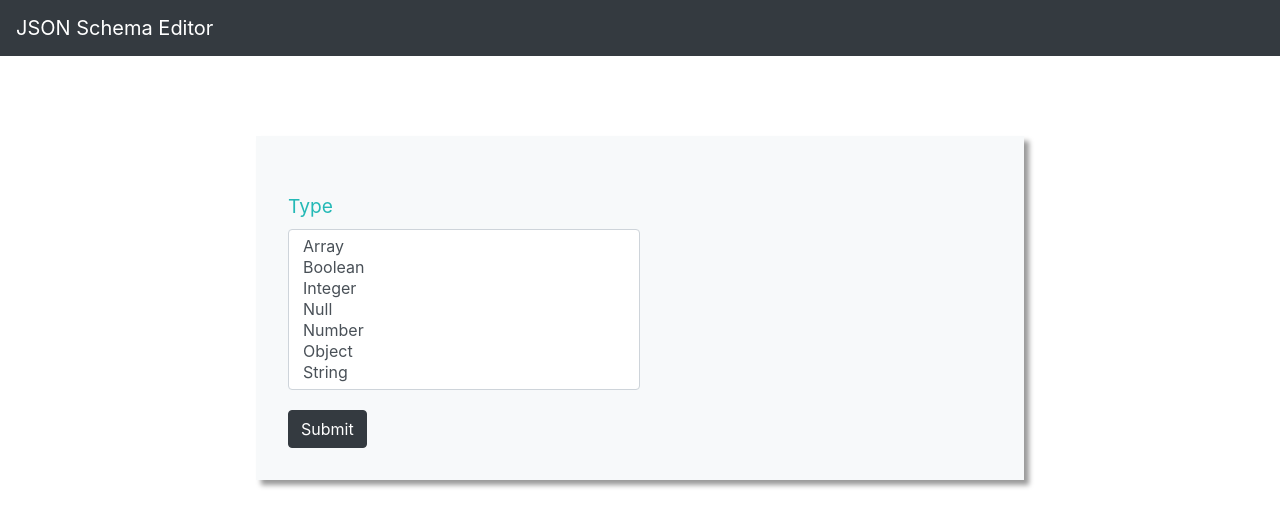
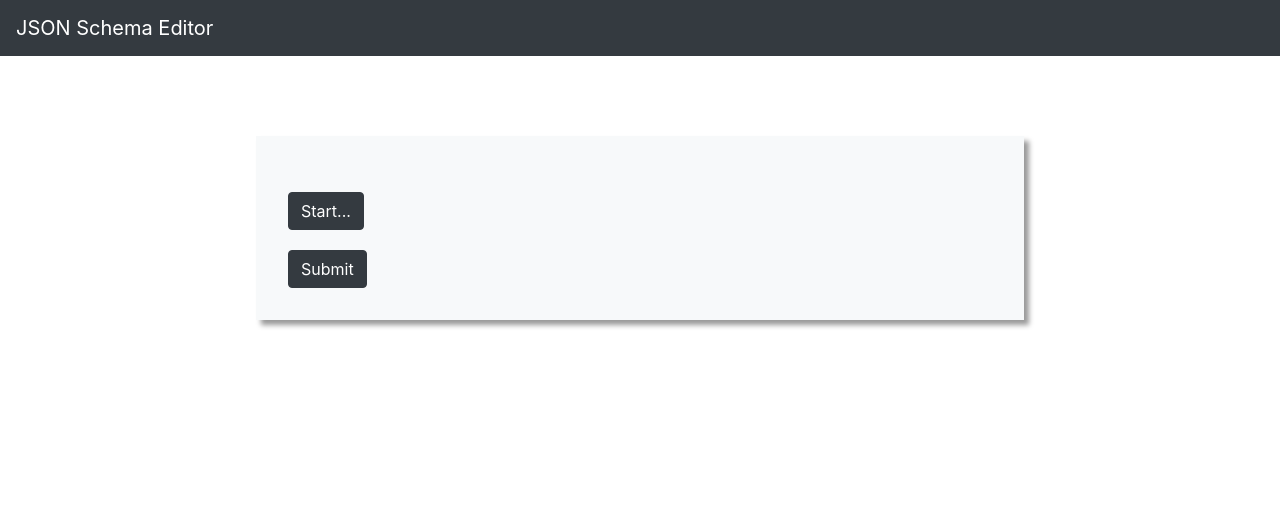
Before and after one commit to jacksmith15/json-schema-editor, a React (Create React App) app: page / in a window 1280 px wide. Shown: the top 526 px of the page. Built offline with nearby package versions, Linux system fonts and the light colour scheme.

Commit message:
Start schema in modal

```diff
--- a/src/App.js
+++ b/src/App.js
@@ -1,12 +1,18 @@
 import React from "react";
 import "./App.css";
 import { Formik, Form, Field, FieldArray, ErrorMessage } from "formik";
-import styled from 'styled-components';
-import {Form as BootstrapForm, Button, Navbar} from "react-bootstrap";
-
+import styled from "styled-components";
+import {
+  Form as BootstrapForm,
+  Button,
+  Modal,
+  Navbar,
+  Tabs,
+  Tab,
+} from "react-bootstrap";
 
 const CONTAINER = styled.div`
-  background: #F7F9FA;
+  background: #f7f9fa;
   height: auto;
   width: 90%;
   margin: 5em auto;
@@ -15,26 +21,25 @@ const CONTAINER = styled.div`
   -moz-box-shadow: 5px 5px 5px 0px rgba(0, 0, 0, 0.4);
   box-shadow: 5px 5px 5px 0px rgba(0, 0, 0, 0.4);
 
-  @media(min-width: 786px) {
+  @media (min-width: 786px) {
     width: 60%;
   }
 
   label {
-    color: #24B9B6;
+    color: #24b9b6;
     font-size: 1.2em;
     font-weight: 400;
   }
 
   h1 {
-    color: #24B9B6;
-    padding-top: .5em;
+    color: #24b9b6;
+    padding-top: 0.5em;
   }
 
   .form-group {
     margin-bottom: 1.25em;
   }
 `;
-
 
 const FORM = styled(Form)`
   width: 90%;
@@ -43,19 +48,20 @@ const FORM = styled(Form)`
   padding-bottom: 2em;
   padding-left: 2em;
 
-  @media(min-width: 786px) {
+  @media (min-width: 786px) {
     width: 50%;
   }
 `;
 
-
 function filterProps(filter, obj) {
   if (Array.isArray(obj)) {
-    obj.forEach((val) => {filterProps(filter, val)});
-    return
+    obj.forEach((val) => {
+      filterProps(filter, val);
+    });
+    return;
   }
   if (!typeof obj === "object") {
-    return
+    return;
   }
   for (const prop in obj) {
     if (!filter(prop, obj[prop])) {
@@ -64,6 +70,21 @@ function filterProps(filter, obj) {
       filterProps(obj[prop]);
     }
   }
+}
+
+function merge(left, right) {
+  return Object.assign({}, left, right);
+}
+
+
+function pathJoin(...args) {
+  const valid_args = args.filter(Boolean);
+  return valid_args.join(".");
+}
+
+
+function pathDepth(path) {
+  return path.split(".").filter(Boolean).length
 }
 
 
@@ -102,20 +123,15 @@ const KEYWORDS = {
   },
 };
 
-
 function keywordField(keyword, name, type) {
   return (
     <BootstrapForm.Group name={keyword} key={keyword}>
-      <BootstrapForm.Label>{name}</BootstrapForm.Label><br />
-      <Field
-        type={type}
-        name={keyword}
-        className="form-control"
-      />
+      <BootstrapForm.Label>{name}</BootstrapForm.Label>
+      <br />
+      <Field type={type} name={keyword} className="form-control" />
     </BootstrapForm.Group>
   );
 }
-
 
 function keywordGroup(prefix, typeName) {
   return (
@@ -131,7 +147,6 @@ function keywordGroup(prefix, typeName) {
   );
 }
 
-
 function keywordGroups(prefix, typeValue) {
   let typeSet = new Set(typeValue);
   if (typeSet.has("integer") && typeSet.has("number")) {
@@ -139,7 +154,6 @@ function keywordGroups(prefix, typeValue) {
   }
   return typeValue.map((typeName) => keywordGroup(prefix, typeName));
 }
-
 
 function getDotPath(object, path, defaultValue) {
   if (!path) {
@@ -152,23 +166,20 @@ function getDotPath(object, path, defaultValue) {
       return defaultValue;
     }
     return returnValue;
-  }
-  catch(err) {
+  } catch (err) {
     return defaultValue;
   }
 }
 
-
 function Properties({ form, remove, push, name }) {
   let values = getDotPath(form.values, name, []);
   const propsPath = name.replace(/_properties/g, "properties");
-  console.log(form);
   const removeProp = (index, propName) => {
     remove(index);
     let propsValue = Object.assign({}, getDotPath(form.values, propsPath, {}));
     delete propsValue[propName];
     form.setFieldValue(propsPath, propsValue);
-  }
+  };
   return (
     <BootstrapForm.Group name="properties">
       <BootstrapForm.Label>Properties</BootstrapForm.Label>
@@ -181,7 +192,11 @@ function Properties({ form, remove, push, name }) {
               values={form.values}
             />
             <BootstrapForm.Group name="remove">
-              <Button type="button" onClick={() => removeProp(index, propName)} variant="danger">
+              <Button
+                type="button"
+                onClick={() => removeProp(index, propName)}
+                variant="danger"
+              >
                 Remove
               </Button>
             </BootstrapForm.Group>
@@ -192,11 +207,10 @@ function Properties({ form, remove, push, name }) {
         initialValues={{ propName: "" }}
         valdate={(values) => {}}
         onSubmit={(values, formik) => {
-          push(values.propName)
+          push(values.propName);
         }}
       >
-        {
-          (subformik) => (
+        {(subformik) => (
           <BootstrapForm className="form-inline">
             <Field
               className="form-control"
@@ -204,55 +218,161 @@ function Properties({ form, remove, push, name }) {
               type="text"
               placeholder="Add a new property"
             />
-              <Button type="button" onClick={() => subformik.submitForm()} variant="dark" className="mx-2">
+            <Button
+              type="button"
+              onClick={() => subformik.submitForm()}
+              variant="dark"
+              className="mx-2"
+            >
               Add Property
             </Button>
           </BootstrapForm>
-          )
-        }
+        )}
       </Formik>
     </BootstrapForm.Group>
   );
-};
+}
 
 
-const HideScrollBarSelect = styled(Field)`
-  overflow-y: auto;
-`
+function TypeSelector(props) {
+  const [show, setShow] = React.useState(false);
+  const [tab, setTab] = React.useState("existing");
+  const [choices, setChoices] = React.useState({
+    existing: null,
+    type: [],
+    compose: null,
+  });
+  const handleClose = () => {
+    if (tab === "compose") {
+      props.setFieldValue(pathJoin(props.name, "type"), []);
+      props.setFieldValue(pathJoin(props.name, choices[tab]), (choices[tab] === "not") ? {} : []);
+    } else if (tab === "existing") {
+      props.setFieldValue(pathJoin(props.name, "type"), []);
+      props.setFieldValue(pathJoin(props.name, "$ref"), `#/definitions/${choices[tab]}`);
+    } else {
+      props.setFieldValue(pathJoin(props.name, "type"), choices[tab]);
+    }
+    setShow(false);
+  };
+  const handleShow = () => setShow(true);
 
-class TypeSelector extends React.Component {
-  render() {
   return (
-      <BootstrapForm.Group name={this.props.name}>
-        <BootstrapForm.Label>Type</BootstrapForm.Label><br />
-        <HideScrollBarSelect
+    <BootstrapForm.Group>
+      <Button variant="dark" onClick={handleShow}>
+        {pathDepth(props.name) ? "Define" : "Start..."}
+      </Button>
+
+      <Modal
+        show={show}
+        onHide={handleClose}
+        size="lg"
+        aria-labelledby="contained-modal-title-vcenter"
+        centered
+      >
+        <Modal.Header closeButton>
+          <Modal.Title id="contained-modal-title-vcenter">
+            Create schema
+          </Modal.Title>
+        </Modal.Header>
+        <Modal.Body>
+          <Tabs activeKey={tab} onSelect={(key) => setTab(key)}>
+            <Tab eventKey="existing" title="Choose existing">
+              <BootstrapForm.Group className="my-2">
+                <BootstrapForm.Control
                   as="select"
-          className="form-control"
-          name={this.props.name}
-          multiple={true}
-          size="7"
-          onChange={(event) => {
-            this.props.setFieldValue(
-              this.props.name,
-              [].slice
+                  onChange={(event) =>
+                    setChoices(merge(choices, { existing: event.target.value }))
+                  }
+                >
+                  {/* These options should be pulled from a store. */}
+                  <option value="" selected={true} disabled>Select one..</option>
+                  <option value="uuid">UUID</option>
+                  <option value="even-number">Even Number</option>
+                </BootstrapForm.Control>
+              </BootstrapForm.Group>
+            </Tab>
+            <Tab eventKey="type" title="Create new">
+              <BootstrapForm.Group className="my-2">
+                <BootstrapForm.Control
+                  as="select"
+                  multiple
+                  onChange={(event) =>
+                    setChoices(
+                      merge(choices, {
+                        type: [].slice
                           .call(event.target.selectedOptions)
-                .map((option) => option.value)
-            );
-          }}
-        >
-          <option value="array">Array</option>
-          <option value="boolean">Boolean</option>
-          <option value="integer">Integer</option>
-          <option value="null">Null</option>
-          <option value="number">Number</option>
-          <option value="object">Object</option>
-          <option value="string">String</option>
-        </HideScrollBarSelect>
-      </BootstrapForm.Group>
+                          .map((opt) => opt.value),
+                      })
                     )
                   }
+                >
+                  <option
+                    value="array"
+                    selected={choices.type.includes("array")}
+                  >
+                    Array
+                  </option>
+                  <option
+                    value="boolean"
+                    selected={choices.type.includes("boolean")}
+                  >
+                    Boolean
+                  </option>
+                  <option
+                    value="integer"
+                    selected={choices.type.includes("integer")}
+                  >
+                    Integer
+                  </option>
+                  <option value="null" selected={choices.type.includes("null")}>
+                    Null
+                  </option>
+                  <option
+                    value="number"
+                    selected={choices.type.includes("number")}
+                  >
+                    Number
+                  </option>
+                  <option
+                    value="object"
+                    selected={choices.type.includes("object")}
+                  >
+                    Object
+                  </option>
+                  <option
+                    value="string"
+                    selected={choices.type.includes("string")}
+                  >
+                    String
+                  </option>
+                </BootstrapForm.Control>
+              </BootstrapForm.Group>
+            </Tab>
+            <Tab eventKey="compose" title="Compose">
+              <BootstrapForm.Group className="my-2">
+                <BootstrapForm.Control
+                  as="select"
+                  onChange={(event) =>
+                    setChoices(merge(choices, { compose: event.target.value }))
                   }
-
+                >
+                  <option value="" selected={true} disabled>Select one..</option>
+                  <option value="anyOf">Match Any</option>
+                  <option value="allOf">Match All</option>
+                  <option value="oneOf">Match One</option>
+                  <option value="not">Not</option>
+                </BootstrapForm.Control>
+              </BootstrapForm.Group>
+            </Tab>
+          </Tabs>
+        </Modal.Body>
+        <Modal.Footer>
+          <Button onClick={handleClose}>Accept</Button>
+        </Modal.Footer>
+      </Modal>
+    </BootstrapForm.Group>
+  );
+}
 
 class JSONSchemaFields extends React.Component {
   constructor(props) {
@@ -268,17 +388,21 @@ class JSONSchemaFields extends React.Component {
   }
 
   withPrefix(key) {
-    if (!this.props.name) {
-      return key;
-    }
-    return this.props.name + "." + key;
+    return pathJoin(this.props.name, key);
+    // if (!this.props.name) {
+    //   return key;
+    // }
+    // return this.props.name + "." + key;
   }
 
   get nameDisplay() {
     if (!this.props.name) {
-      return ""
+      return "";
     }
-    return this.props.name.split(".").map((seg) => seg[0].toUpperCase() + seg.slice(1)).join(" > ");
+    return this.props.name
+      .split(".")
+      .map((seg) => seg[0].toUpperCase() + seg.slice(1))
+      .join(" > ");
   }
 
   values() {
@@ -286,7 +410,7 @@ class JSONSchemaFields extends React.Component {
     if (!value.type) {
       value.type = [];
     }
-    return value
+    return value;
   }
 
   render() {
@@ -296,7 +420,10 @@ class JSONSchemaFields extends React.Component {
           <b>{this.nameDisplay}</b>
         </BootstrapForm.Label>
         <IndentDiv depth={this.depth}>
-          <TypeSelector name={this.withPrefix("type")} setFieldValue={this.props.setFieldValue} />
+          <TypeSelector
+            name={this.props.name}
+            setFieldValue={this.props.setFieldValue}
+          />
           {keywordGroups(this.withPrefix, this.values().type)}
           {this.values().type.includes("array") && (
             <JSONSchemaFields
@@ -317,13 +444,11 @@ class JSONSchemaFields extends React.Component {
   }
 }
 
-
-const IndentDiv = styled.div.attrs(props => ({depth: props.depth || 0}))`
-  padding-left: ${props => props.depth * 30}px;
-`
+const IndentDiv = styled.div.attrs((props) => ({ depth: props.depth || 0 }))`
+  padding-left: ${(props) => props.depth * 30}px;
+`;
 
 class JSONSchemaForm extends React.Component {
-
   renderResults(values) {
     values = Object.assign({}, values);
     filterProps((key, val) => key !== "_properties", values);
@@ -334,7 +459,7 @@ class JSONSchemaForm extends React.Component {
     return (
       <CONTAINER className="json-schema-form">
         <Formik
-          initialValues={{ }}
+          initialValues={{}}
           valdate={(values) => {}}
           onSubmit={(values, formik) => {
             alert(this.renderResults(values));
@@ -350,7 +475,11 @@ class JSONSchemaForm extends React.Component {
                 setFieldValue={setFieldValue}
               />
               <React.Fragment>
-                <Button type="submit" disabled={this.props.isSubmitting} variant="dark">
+                <Button
+                  type="submit"
+                  disabled={this.props.isSubmitting}
+                  variant="dark"
+                >
                   Submit
                 </Button>
               </React.Fragment>
```
Lines whose indentation alone changed are shown as unchanged.
